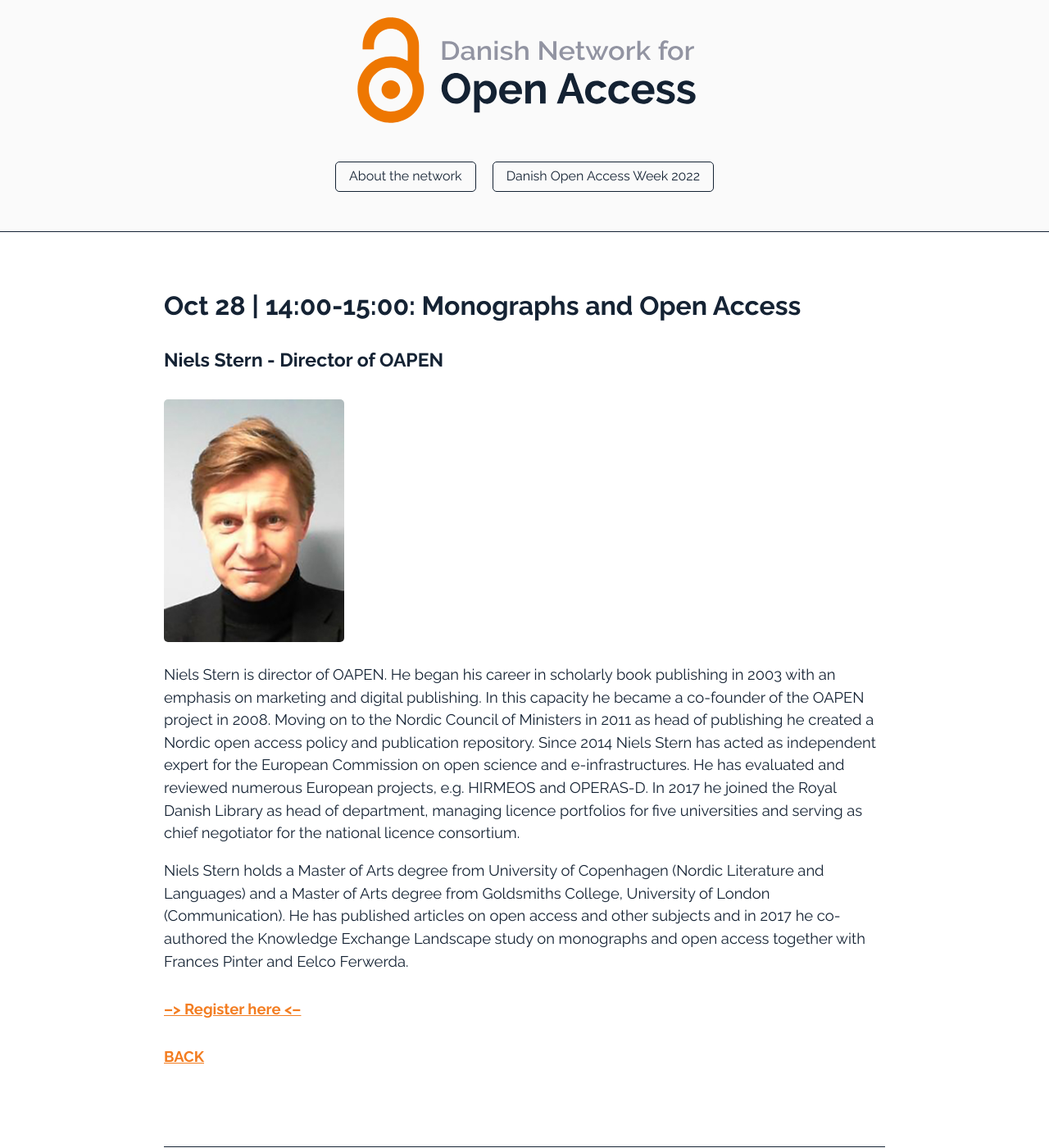
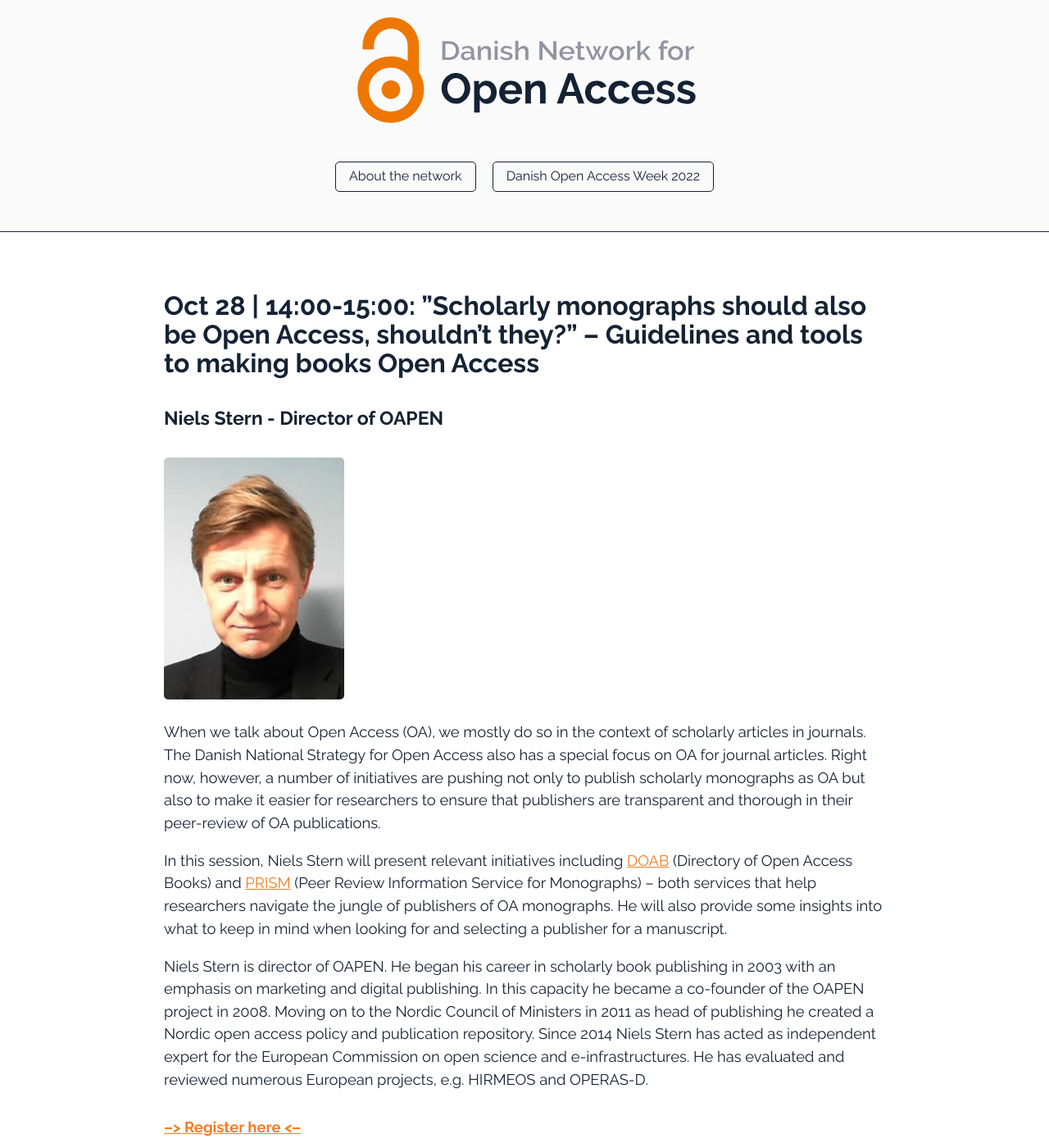
Before and after one commit to openaccess-dk/openaccess-dk.github.io, a Jekyll site: the page built from 02_friday.md, in a window 1280 px wide and 1400 px high. Shown: the whole window at 82% size. Built offline with Jekyll 4.4.1, drawn with Linux system fonts in a browser that asks for light colours.

Commit message:
Update 02_friday.md

```diff
--- a/02_friday.md
+++ b/02_friday.md
@@ -4,15 +4,18 @@
 layout: default
 ---
 
-### Oct 28 | 14:00-15:00: Monographs and Open Access
+### Oct 28 | 14:00-15:00: ”Scholarly monographs should also be Open Access, shouldn’t they?” – Guidelines and tools to making books Open Access
 
 #### Niels Stern - Director of OAPEN
 
 <img src="/images/ns.jpg" alt="Niels Stern" style="height: 25%; width:25%;"/>
 
-Niels Stern is director of OAPEN. He began his career in scholarly book publishing in 2003 with an emphasis on marketing and digital publishing. In this capacity he became a co-founder of the OAPEN project in 2008. Moving on to the Nordic Council of Ministers in 2011 as head of publishing he created a Nordic open access policy and publication repository. Since 2014 Niels Stern has acted as independent expert for the European Commission on open science and e-infrastructures. He has evaluated and reviewed numerous European projects, e.g. HIRMEOS and OPERAS-D. In 2017 he joined the Royal Danish Library as head of department, managing licence portfolios for five universities and serving as chief negotiator for the national licence consortium.
+When we talk about Open Access (OA), we mostly do so in the context of scholarly articles in journals. The Danish National Strategy for Open Access also has a special focus on OA for journal articles. Right now, however, a number of initiatives are pushing not only to publish scholarly monographs as OA but also to make it easier for researchers to ensure that publishers are transparent and thorough in their peer-review of OA publications.
 
-Niels Stern holds a Master of Arts degree from University of Copenhagen (Nordic Literature and Languages) and a Master of Arts degree from Goldsmiths College, University of London (Communication). He has published articles on open access and other subjects and in 2017 he co-authored the Knowledge Exchange Landscape study on monographs and open access together with Frances Pinter and Eelco Ferwerda.
+In this session, Niels Stern will present relevant initiatives including [DOAB](https://doabooks.org/) (Directory of Open Access Books) and [PRISM](https://doabooks.org/en/librarians/prism) (Peer Review Information Service for Monographs) – both services that help researchers navigate the jungle of publishers of OA monographs. He will also provide some insights into what to keep in mind when looking for and selecting a publisher for a manuscript.
+
+
+Niels Stern is director of OAPEN. He began his career in scholarly book publishing in 2003 with an emphasis on marketing and digital publishing. In this capacity he became a co-founder of the OAPEN project in 2008. Moving on to the Nordic Council of Ministers in 2011 as head of publishing he created a Nordic open access policy and publication repository. Since 2014 Niels Stern has acted as independent expert for the European Commission on open science and e-infrastructures. He has evaluated and reviewed numerous European projects, e.g. HIRMEOS and OPERAS-D.
 
 ##### [--> Register here <--](https://ku-dk.libwizard.com/f/oa_week_web10)
 
```
